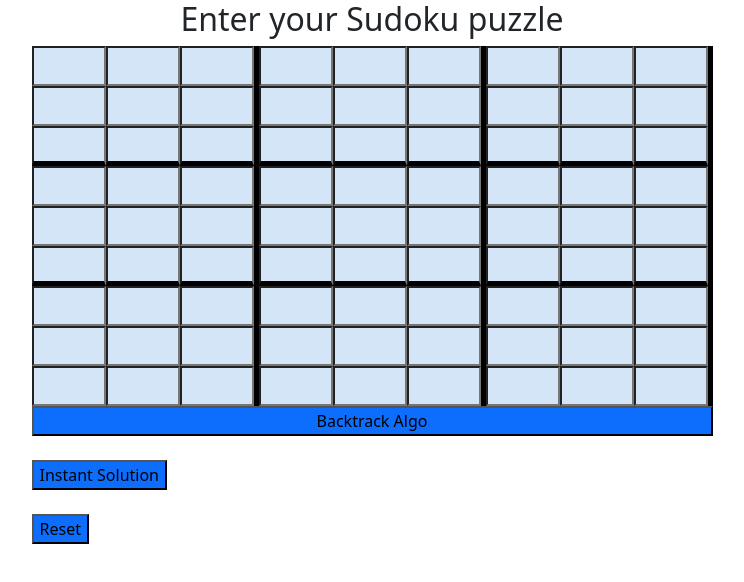
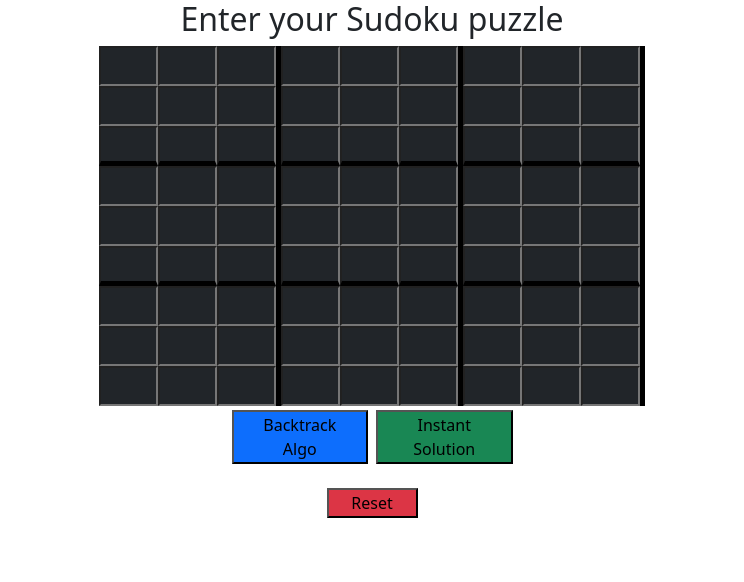
Before and after one commit to jubri7/sudoku-solver, a React (Create React App) app: page / in a window 1280 px wide. Shown: the top 582 px of the page, without its empty margins (268-1012 px from the left). Built offline with nearby package versions, Linux system fonts and the light colour scheme.

Commit message:
change button css

```diff
--- a/src/App.css
+++ b/src/App.css
@@ -44,19 +44,6 @@ h2 {
   text-align: center;
 }
 
-/* .buttons {
-  margin: auto;
-  text-align: center;
-  margin-top: 10px;
+#reset-button {
+  justify-content: center;
 }
-
-button {
-  width: 70px;
-  border-radius: 10px;
-  margin-bottom: 10px;
-  background-color: ghostwhite;
-}
-
-button:active {
-  background-color: rgb(37, 115, 201);
-} */
--- a/src/App.js
+++ b/src/App.js
@@ -16,7 +16,7 @@ const App = () => {
   };
   return (
     <div className="board">
-      <h2 className="container">Enter your Sudoku puzzle</h2>
+      <h2 className="container ">Enter your Sudoku puzzle</h2>
       <div className="container-md">
         {board.map((row, indexI) => {
           return (
@@ -44,33 +44,34 @@ const App = () => {
         })}
       </div>
       <div className="container">
-        <div className="row">
+        <div className="row justify-content-center mt-1">
           <button
             id="backtrack-button"
-            className="bg-primary"
+            className="bg-primary col-3 mx-1"
             onClick={() => solveButton(false)}
           >
             Backtrack Algo
           </button>
-        </div>
-        <br />
           <button
             id="solution-button"
-          className="bg-primary row"
+            className="bg-success col-3 mx-1"
             onClick={() => solveButton(true)}
           >
             Instant Solution
           </button>
+        </div>
         <br />
+        <div className="row justify-content-center">
           <button
             id="reset-button"
-          className="bg-primary row"
+            className="bg-danger row col-2"
             onClick={resetButton}
           >
             Reset
           </button>
         </div>
       </div>
+    </div>
   );
 };
 
--- a/src/components/cell.css
+++ b/src/components/cell.css
@@ -1,9 +1,10 @@
 .regular {
-  background-color: rgb(212, 229, 247);
+  background-color: #212529;
   padding: 0;
   height: 100%;
   width: 100%;
   text-align: center;
+  color: white;
 }
 
 .onChange {
@@ -31,10 +32,13 @@
   background-color: red;
 }
 
-/* .row {
-  border-bottom: solid black 10px;
+input::-webkit-outer-spin-button,
+input::-webkit-inner-spin-button {
+  -webkit-appearance: none;
+  margin: 0;
 }
 
-.column {
-  border-right: solid black 5px;
-} */
+/* Firefox */
+input[type="number"] {
+  -moz-appearance: textfield;
+}
--- a/src/hooks/useBoard.js
+++ b/src/hooks/useBoard.js
@@ -1,4 +1,3 @@
-import React from "react";
 import { useState } from "react";
 import solveSudoku from "../algorithms/backtrack";
 import { cellGroupCalculator } from "../algorithms/cellGroupCalculator";
```
Lines whose indentation alone changed are shown as unchanged.
